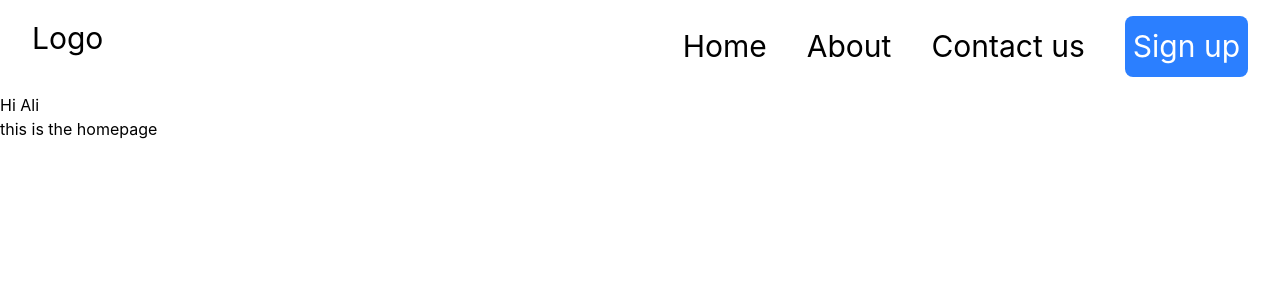
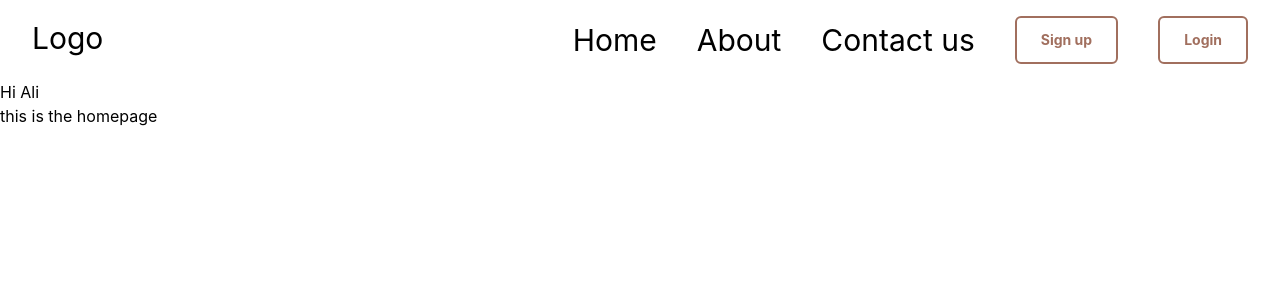
Before and after one commit to MariamAlaaFathy/andalusia-fullstack-project, a React (Vite) app: page / in a window 1280 px wide. Shown: the top 300 px of the page. Built offline with nearby package versions, Linux system fonts and the light colour scheme.

Commit message:
changed css format of login and sign up buttons to match overall format

```diff
--- a/src/Components/NavBar.tsx
+++ b/src/Components/NavBar.tsx
@@ -5,7 +5,7 @@ import { NavLink } from "react-router-dom";
 
 function NavBar(){
     const context = useContext(userContext); //give value provided by .provider in app  user and set user in this case
-    const [isloggedin,setIsloggedin] = useState(true);
+    const [isloggedin,setIsloggedin] = useState(false);
     if(!context){
         return null;
     }
@@ -18,39 +18,24 @@ function NavBar(){
 
                   <nav className="flex gap-x-5 w-full px-8 py-4 text-[30px]">
                 <div >
-                    {/* placeholder */}
-
                      <NavLink to="/Home">Logo</NavLink>
-
-
                 </div>
 
-{/* for basic nav bar (in opening page) */}
 
                 <div className= " flex justify-end w-full gap-x-10 items-center">
                     {/* <a href="">Hi {user.username}</a> */}
                     <NavLink to="/">Home</NavLink>
                     <NavLink to="/About">About</NavLink>
                     <NavLink to= "/contact"> Contact us</NavLink>
-                    <NavLink className="bg-blue-500 text-white px-2 py-2 rounded-lg hover:bg-blue-600" to="/signup"> Sign up</NavLink>
+                    <NavLink className="border-2 border-[#A16F5E] text-[#A16F5E] hover:bg-[#A16F5E] hover:text-white font-bold px-6 py-3 rounded-md transition-colors cursor-pointer text-sm" to="/signup"> Sign up</NavLink>
                     {
-                        !isloggedin && (<NavLink className= "bg-blue-500 text-white px-2 py-2 rounded-lg hover:bg-blue-600" to="/login">Login</NavLink>)
+                        !isloggedin && (<NavLink className= "border-2 border-[#A16F5E] text-[#A16F5E] hover:bg-[#A16F5E] hover:text-white font-bold px-6 py-3 rounded-md transition-colors cursor-pointer text-sm" to="/login">Login</NavLink>)
                     }
-
                 </div>
-
-
             </nav>
-
         </div>
 
     )
-
-
-
-
-
-
 }
 
 export default NavBar;
```
